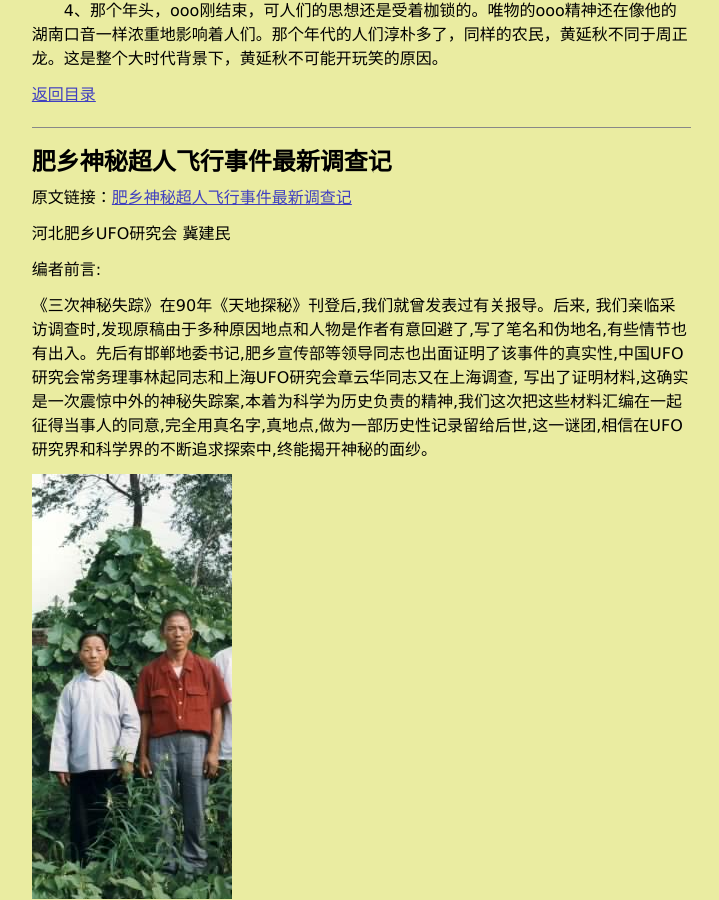
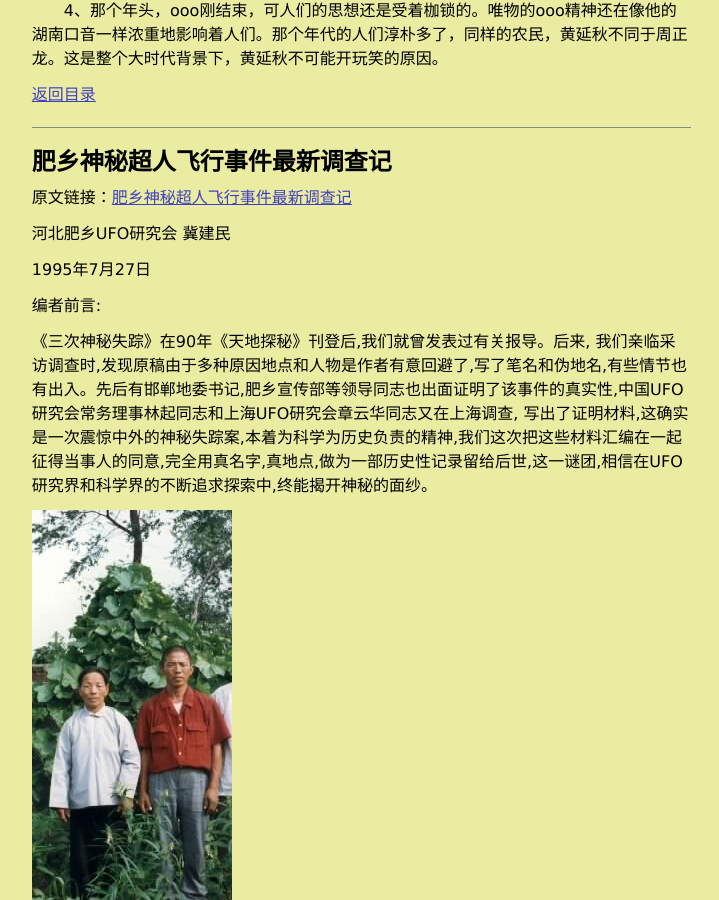
Before and after one commit to cleanli/cleanhome, a Jekyll site: the page built from _posts/2012-10-30-Flying_man_of_Hebei.md, in a window 1280 px wide and 900 px high, scrolled down 61659 px. Shown: the whole window, without its empty margins (164-883 px from the left). Built offline with Jekyll 4.4.1, drawn with Linux system fonts in a browser that asks for light colours.

Commit message:
update date of feiren

```diff
--- a/_posts/2012-10-30-Flying_man_of_Hebei.md
+++ b/_posts/2012-10-30-Flying_man_of_Hebei.md
@@ -1890,6 +1890,8 @@ header-img: "img/post-bg-01.jpg"
 
 河北肥乡UFO研究会 冀建民
 
+1995年7月27日
+
 编者前言:
 
 《三次神秘失踪》在90年《天地探秘》刊登后,我们就曾发表过有关报导。后来, 我们亲临采访调查时,发现原稿由于多种原因地点和人物是作者有意回避了,写了笔名和伪地名,有些情节也有出入。先后有邯郸地委书记,肥乡宣传部等领导同志也出面证明了该事件的真实性,中国UFO研究会常务理事林起同志和上海UFO研究会章云华同志又在上海调查, 写出了证明材料,这确实是一次震惊中外的神秘失踪案,本着为科学为历史负责的精神,我们这次把这些材料汇编在一起征得当事人的同意,完全用真名字,真地点,做为一部历史性记录留给后世,这一谜团,相信在UFO研究界和科学界的不断追求探索中,终能揭开神秘的面纱。
```
